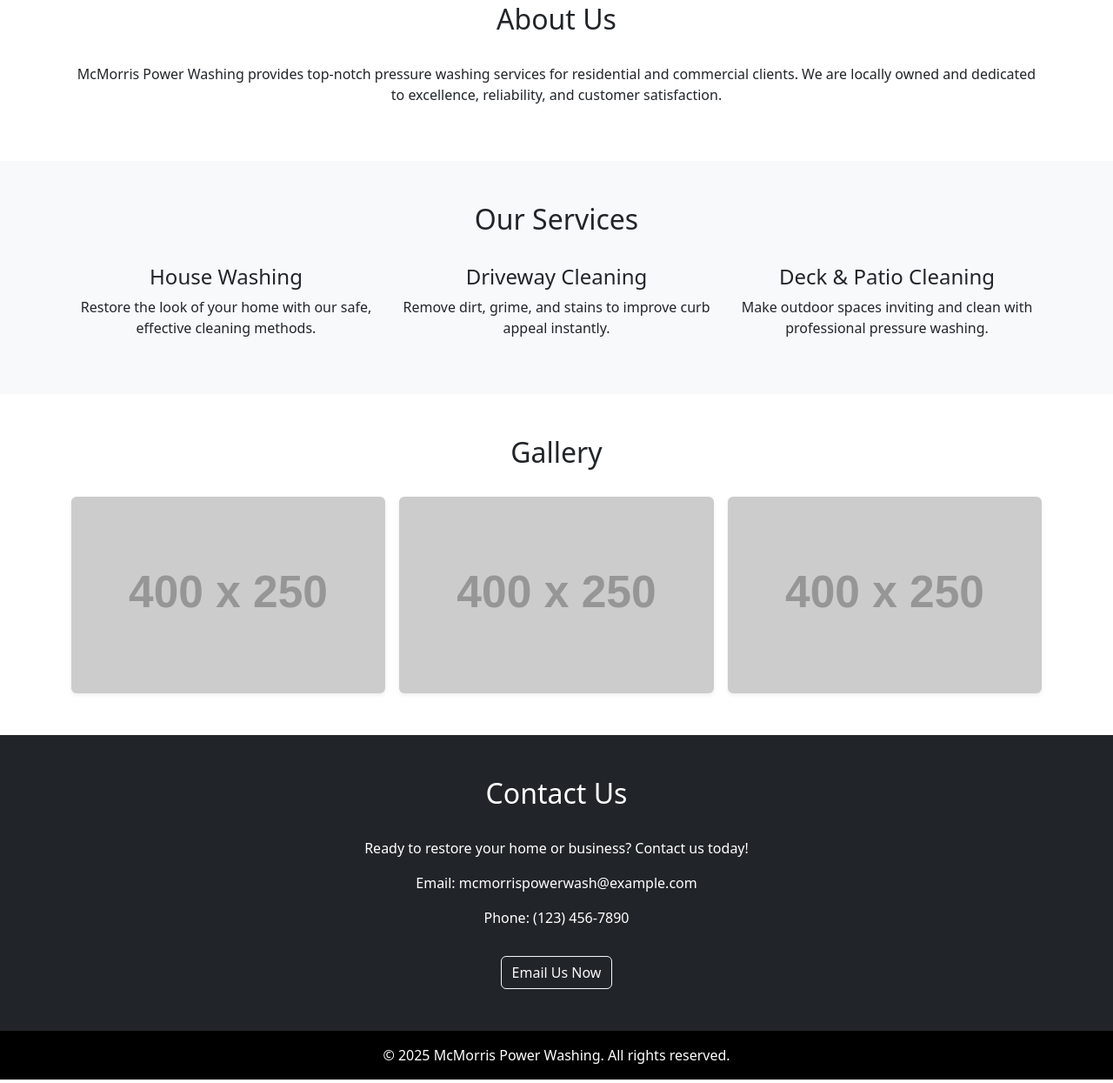
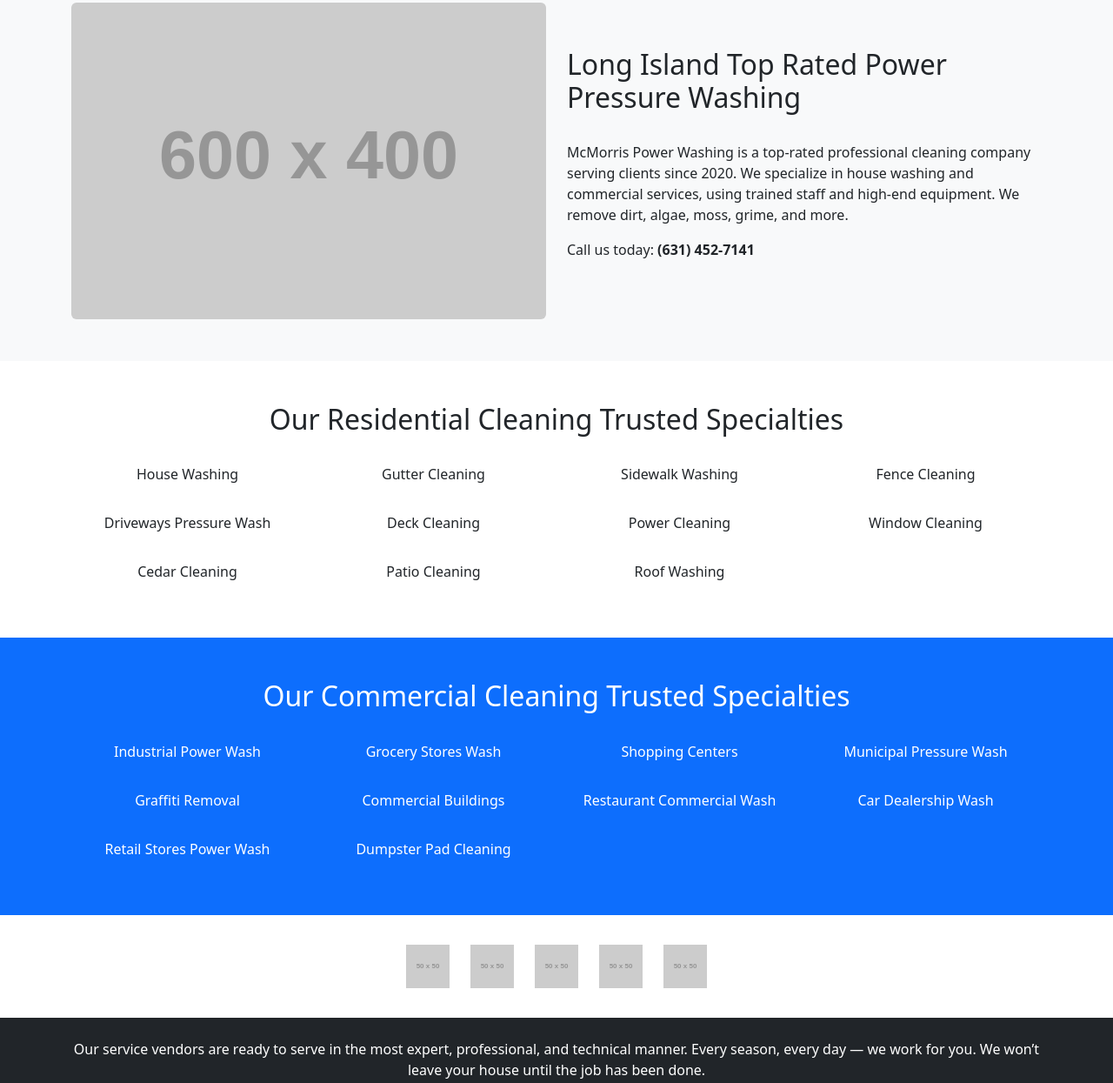
Before and after one commit to mcmorris-power-washing/mcmorrispowerwashing.github.com, a plain HTML site: page index.html in a window 1280 px wide. Shown: the part 821-2066 px from the top of the page at 87% size. Drawn offline with nearby package versions, Linux system fonts and the light colour scheme; placeholder pictures from the web are drawn by us.

Commit message:
index.html

```diff
--- a/index.html
+++ b/index.html
@@ -11,20 +11,26 @@
       height: 90vh;
       display: flex;
       align-items: center;
+      justify-content: center;
       color: white;
+      text-align: center;
+    }
+    .hero h1 {
+      font-size: 3rem;
     }
     .section-heading {
       margin-bottom: 2rem;
     }
-    .contact-btn {
-      margin-top: 1rem;
+    .trusted-icons img {
+      height: 50px;
+      margin: 10px;
     }
   </style>
 </head>
 <body>
 
 <!-- Navbar -->
-<nav class="navbar navbar-expand-lg navbar-dark bg-dark sticky-top">
+<nav class="navbar navbar-expand-lg navbar-dark bg-primary sticky-top">
   <div class="container">
     <a class="navbar-brand" href="#">McMorris Power Washing</a>
     <button class="navbar-toggler" type="button" data-bs-toggle="collapse" data-bs-target="#navbarNav">
@@ -33,8 +39,8 @@
     <div class="collapse navbar-collapse" id="navbarNav">
       <ul class="navbar-nav ms-auto">
         <li class="nav-item"><a class="nav-link" href="#about">About</a></li>
-        <li class="nav-item"><a class="nav-link" href="#services">Services</a></li>
-        <li class="nav-item"><a class="nav-link" href="#gallery">Gallery</a></li>
+        <li class="nav-item"><a class="nav-link" href="#residential">Residential Services</a></li>
+        <li class="nav-item"><a class="nav-link" href="#commercial">Commercial Services</a></li>
         <li class="nav-item"><a class="nav-link" href="#contact">Contact</a></li>
       </ul>
     </div>
@@ -42,74 +48,117 @@
 </nav>
 
 <!-- Hero Section -->
-<header class="hero text-center">
-  <div class="container">
-    <h1 class="display-4">Professional Power Washing Services</h1>
-    <p class="lead">We make your property shine again!</p>
-    <a href="#contact" class="btn btn-primary btn-lg">Get a Free Quote</a>
+<header class="hero">
+  <div>
+    <h5>Welcome to McMorris</h5>
+    <h1>Professional Pressure Washing<br>Long Island</h1>
+    <p class="lead">We have eco-friendly services and trained professionals to remove grime, algae, dirt, hard stains, paint bleeding, and more!</p>
+    <a href="#contact" class="btn btn-light">Get a Quote</a>
   </div>
 </header>
 
 <!-- About Section -->
-<section id="about" class="py-5">
-  <div class="container text-center">
-    <h2 class="section-heading">About Us</h2>
-    <p>McMorris Power Washing provides top-notch pressure washing services for residential and commercial clients. We are locally owned and dedicated to excellence, reliability, and customer satisfaction.</p>
-  </div>
-</section>
-
-<!-- Services Section -->
-<section id="services" class="py-5 bg-light">
+<section id="about" class="py-5 bg-light">
   <div class="container">
-    <h2 class="text-center section-heading">Our Services</h2>
-    <div class="row text-center">
-      <div class="col-md-4">
-        <h4>House Washing</h4>
-        <p>Restore the look of your home with our safe, effective cleaning methods.</p>
+    <div class="row align-items-center">
+      <div class="col-md-6">
+        <img src="https://via.placeholder.com/600x400" class="img-fluid rounded" alt="workers">
       </div>
-      <div class="col-md-4">
-        <h4>Driveway Cleaning</h4>
-        <p>Remove dirt, grime, and stains to improve curb appeal instantly.</p>
-      </div>
-      <div class="col-md-4">
-        <h4>Deck & Patio Cleaning</h4>
-        <p>Make outdoor spaces inviting and clean with professional pressure washing.</p>
+      <div class="col-md-6">
+        <h2 class="section-heading">Long Island Top Rated Power Pressure Washing</h2>
+        <p>McMorris Power Washing is a top-rated professional cleaning company serving clients since 2020. We specialize in house washing and commercial services, using trained staff and high-end equipment. We remove dirt, algae, moss, grime, and more.</p>
+        <p>Call us today: <strong>(631) 452-7141</strong></p>
       </div>
     </div>
   </div>
 </section>
 
-<!-- Gallery Section -->
-<section id="gallery" class="py-5">
+<!-- Residential Services -->
+<section id="residential" class="py-5">
   <div class="container">
-    <h2 class="text-center section-heading">Gallery</h2>
-    <div class="row g-3">
-      <div class="col-md-4">
-        <img src="https://via.placeholder.com/400x250" class="img-fluid rounded shadow-sm" alt="Before and After">
+    <h2 class="text-center section-heading">Our Residential Cleaning Trusted Specialties</h2>
+    <div class="row row-cols-2 row-cols-md-4 g-3 text-center">
+      <div class="col"><p>House Washing</p></div>
+      <div class="col"><p>Gutter Cleaning</p></div>
+      <div class="col"><p>Sidewalk Washing</p></div>
+      <div class="col"><p>Fence Cleaning</p></div>
+      <div class="col"><p>Driveways Pressure Wash</p></div>
+      <div class="col"><p>Deck Cleaning</p></div>
+      <div class="col"><p>Power Cleaning</p></div>
+      <div class="col"><p>Window Cleaning</p></div>
+      <div class="col"><p>Cedar Cleaning</p></div>
+      <div class="col"><p>Patio Cleaning</p></div>
+      <div class="col"><p>Roof Washing</p></div>
+    </div>
+  </div>
+</section>
+
+<!-- Commercial Services -->
+<section id="commercial" class="py-5 bg-primary text-white">
+  <div class="container">
+    <h2 class="text-center section-heading">Our Commercial Cleaning Trusted Specialties</h2>
+    <div class="row row-cols-2 row-cols-md-4 g-3 text-center">
+      <div class="col"><p>Industrial Power Wash</p></div>
+      <div class="col"><p>Grocery Stores Wash</p></div>
+      <div class="col"><p>Shopping Centers</p></div>
+      <div class="col"><p>Municipal Pressure Wash</p></div>
+      <div class="col"><p>Graffiti Removal</p></div>
+      <div class="col"><p>Commercial Buildings</p></div>
+      <div class="col"><p>Restaurant Commercial Wash</p></div>
+      <div class="col"><p>Car Dealership Wash</p></div>
+      <div class="col"><p>Retail Stores Power Wash</p></div>
+      <div class="col"><p>Dumpster Pad Cleaning</p></div>
+    </div>
+  </div>
+</section>
+
+<!-- Trust Badges -->
+<section class="text-center py-4 bg-white">
+  <div class="container trusted-icons">
+    <img src="https://via.placeholder.com/50x50?text=Google" alt="Google">
+    <img src="https://via.placeholder.com/50x50?text=Quality" alt="Best Quality">
+    <img src="https://via.placeholder.com/50x50?text=Eco" alt="Eco Friendly">
+    <img src="https://via.placeholder.com/50x50?text=Safe" alt="Safe & Secure">
+    <img src="https://via.placeholder.com/50x50?text=100%" alt="100% Satisfaction">
+  </div>
+</section>
+
+<!-- Service Statement -->
+<section class="bg-dark text-white text-center py-4">
+  <div class="container">
+    <p>Our service vendors are ready to serve in the most expert, professional, and technical manner. Every season, every day — we work for you. We won’t leave your house until the job has been done.</p>
+  </div>
+</section>
+
+<!-- Service Area Info -->
+<section class="py-5">
+  <div class="container">
+    <div class="row">
+      <div class="col-md-6">
+        <h4>Mcmorris Power Pressure Washing In Long Island</h4>
+        <p>We service Suffolk and Nassau of Long Island with advanced surface and power washing services using industry-standard tools. Our expert team works in Huntington, Plainview, Ronkonkoma, Commack, Smithtown, and beyond.</p>
+        <a href="#contact" class="btn btn-outline-dark">Get a Quote</a>
       </div>
-      <div class="col-md-4">
-        <img src="https://via.placeholder.com/400x250" class="img-fluid rounded shadow-sm" alt="Service Work">
-      </div>
-      <div class="col-md-4">
-        <img src="https://via.placeholder.com/400x250" class="img-fluid rounded shadow-sm" alt="Clean Surfaces">
+      <div class="col-md-6">
+        <div class="bg-light p-3 rounded shadow">
+          <p>We handle residential and commercial properties in all seasons and weather with 100% satisfaction.</p>
+        </div>
       </div>
     </div>
   </div>
 </section>
 
 <!-- Contact Section -->
-<section id="contact" class="py-5 bg-dark text-white">
-  <div class="container text-center">
-    <h2 class="section-heading">Contact Us</h2>
-    <p>Ready to restore your home or business? Contact us today!</p>
+<section id="contact" class="text-center py-4 bg-light">
+  <div class="container">
+    <h2>Contact Us</h2>
     <p>Email: mcmorrispowerwash@example.com</p>
-    <p>Phone: (123) 456-7890</p>
-    <a href="mailto:mcmorrispowerwash@example.com" class="btn btn-outline-light contact-btn">Email Us Now</a>
+    <p>Phone: (631) 452-7141</p>
   </div>
 </section>
 
 <!-- Footer -->
-<footer class="bg-black text-white text-center py-3">
+<footer class="bg-dark text-white text-center py-3">
   <p class="mb-0">&copy; 2025 McMorris Power Washing. All rights reserved.</p>
 </footer>
 
```
